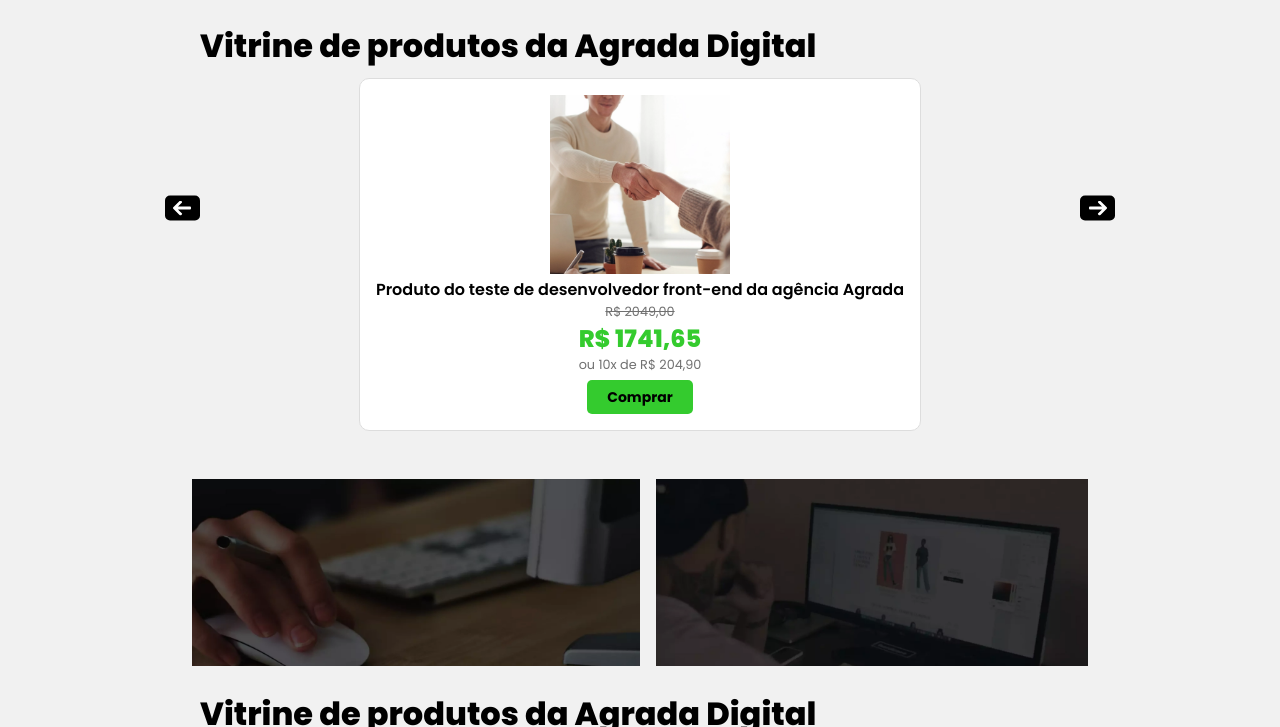
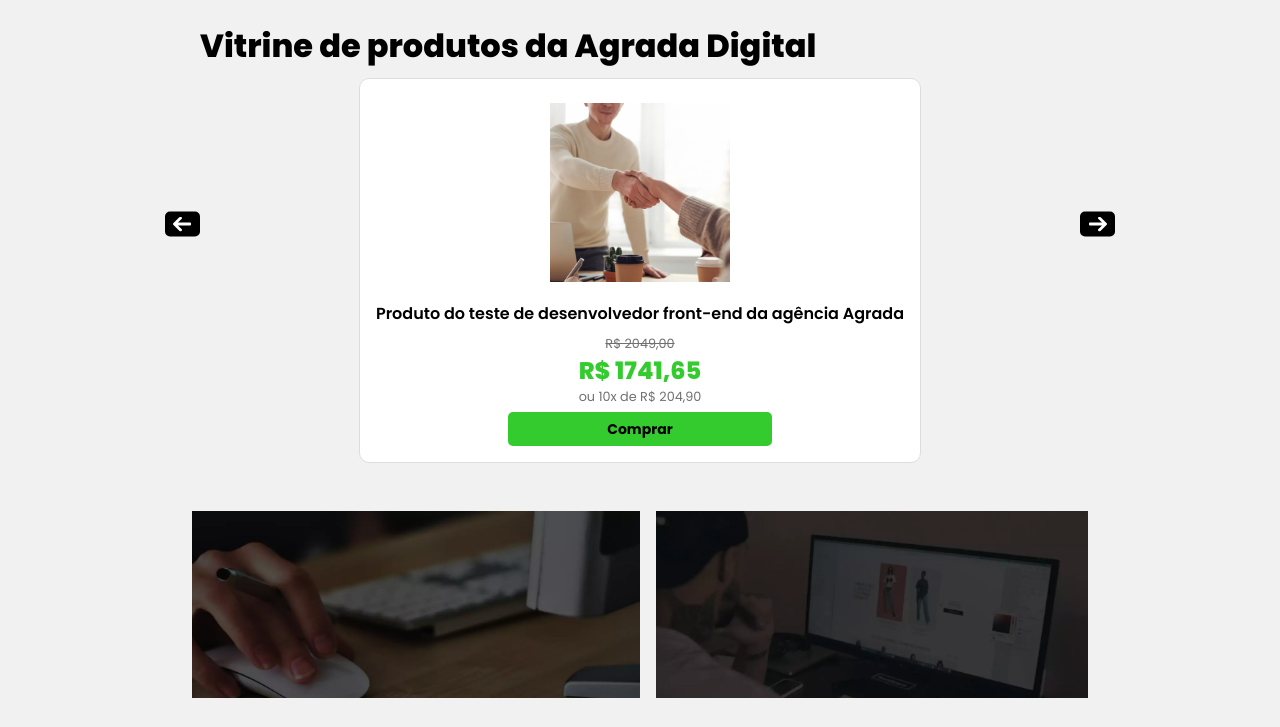
Before and after one commit to EuJohnnyBravo/agrada-digital, a plain HTML site: page index.html in a window 1280 px wide. Shown: the part 1086-1813 px from the top of the page. Drawn offline with nearby package versions, Linux system fonts and the light colour scheme.

```diff
--- a/scripts/createCards.js
+++ b/scripts/createCards.js
@@ -60,7 +60,7 @@
 }
 
 function criarBotaoComprar() {
-    return $('<button class="btn btn-green btn-comprar"/>').text('Comprar')
+    return $('<button class="btn-comprar"/>').text('Comprar')
 }
 
 function criarCardProduto(produto) {
--- a/styles/layout/_main.sass
+++ b/styles/layout/_main.sass
@@ -57,12 +57,14 @@
                 picture
                   display: flex
                   justify-content: center
+                  margin: 0.5rem 0
 
                   img
                     width: 80vw
                     height: 80vw
 
                 .titulo
+                  margin: 0.5rem 0
                   font-size: 1rem
                   font-weight: 600
                   color: $primary-black
@@ -79,6 +81,14 @@
 
                 .preco
                   text-decoration: line-through
+
+                .btn-comprar
+                  @extend .btn-green
+                  @extend .btn
+                  display: flex
+                  justify-content: center
+                  text-align: center
+                  width: 50%
 
         .swiper-button-prev::after,
         .swiper-button-next::after
```
Also changed, not shown: index.html (+1 -4 lines), styles/style.min.css, 1 other file.
